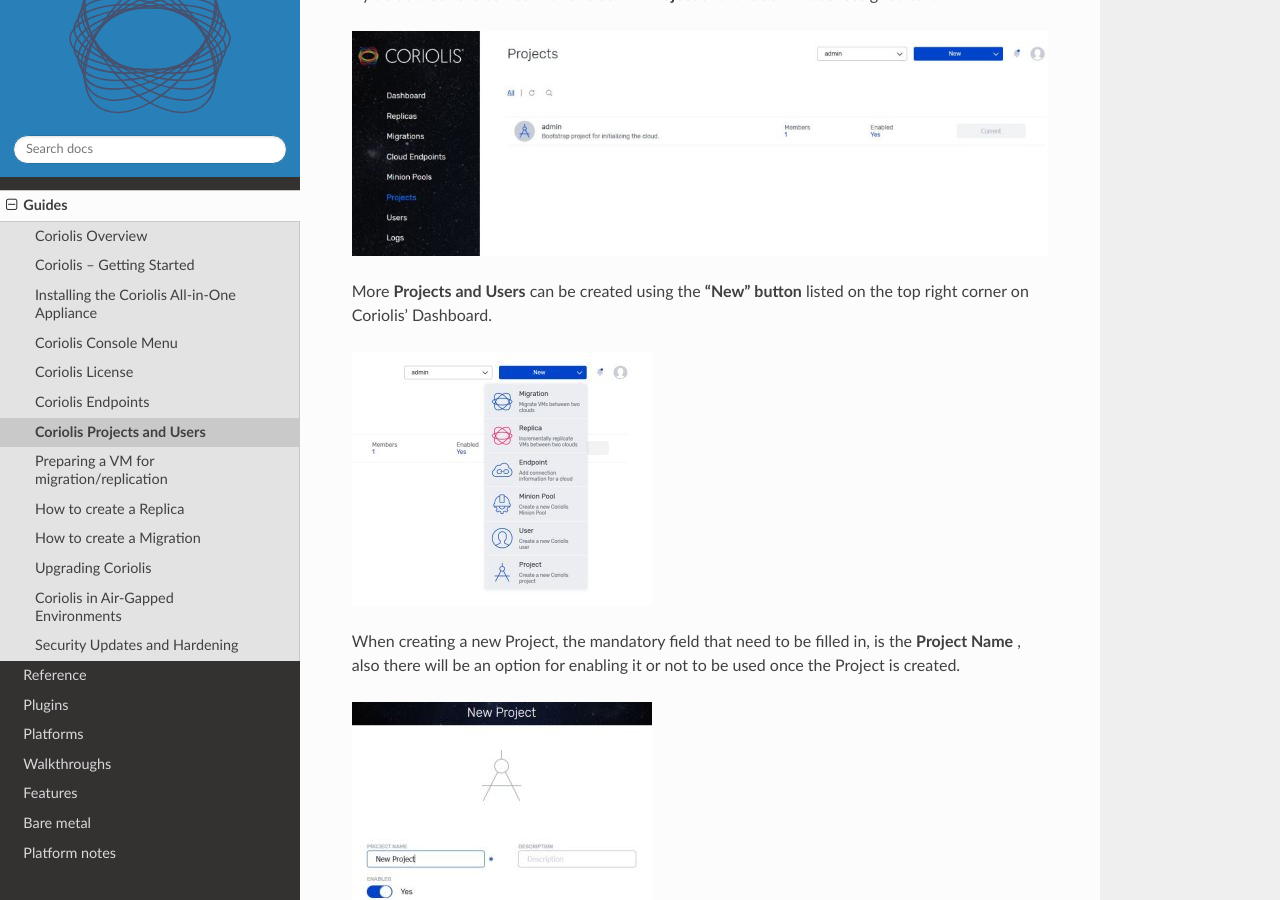
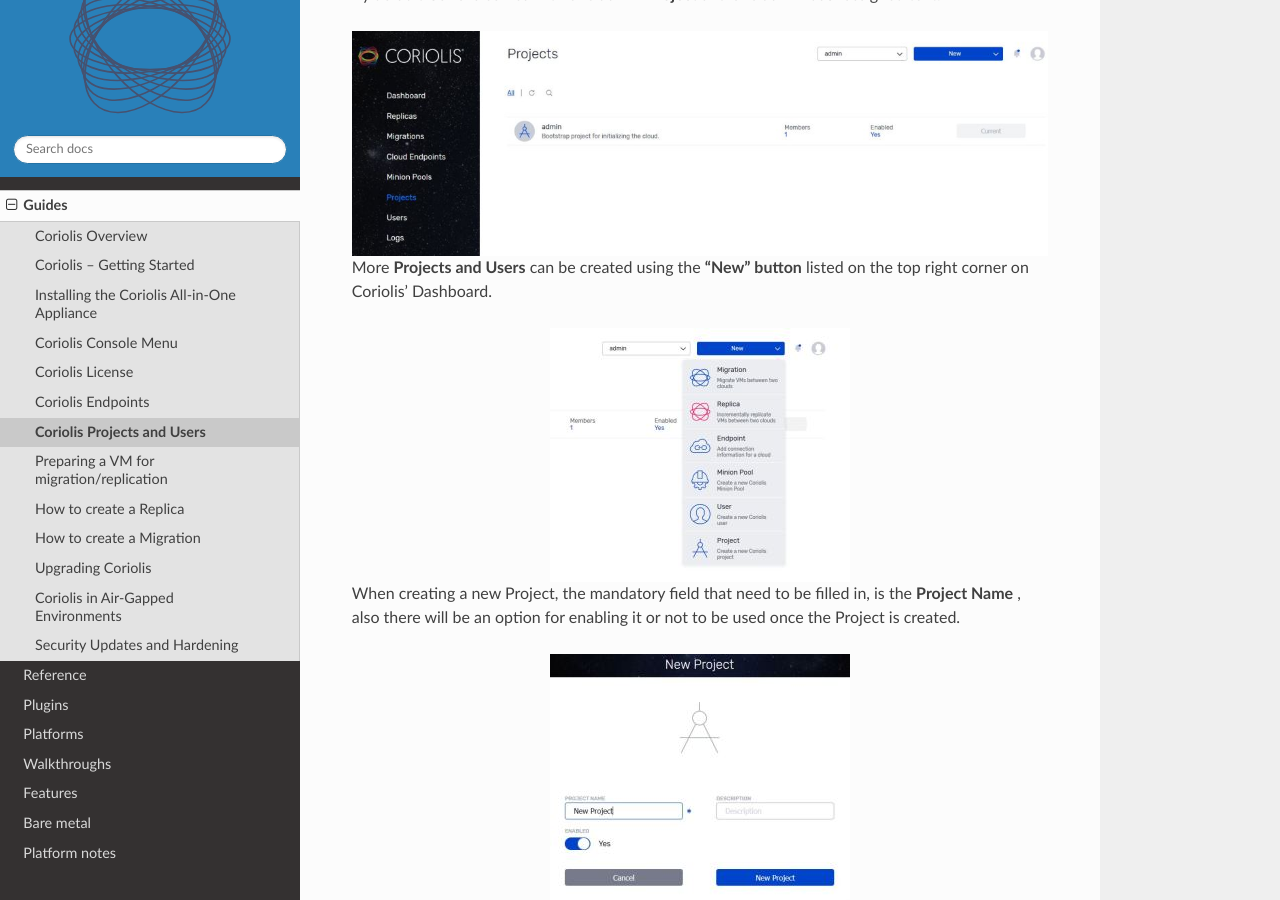
Before and after one commit to cloudbase/coriolis-docs, a Sphinx documentation site: the page built from source/guides/coriolis-projects-and-users.md, in a window 1280 px wide and 900 px high, scrolled down 417 px. Built offline with Sphinx 7.4.7 and the Read the Docs theme 3.1.0, drawn with Linux system fonts in a browser that asks for light colours.

Commit message:
Fix image alignment and resolution

````diff
--- a/source/guides/coriolis-projects-and-users.md
+++ b/source/guides/coriolis-projects-and-users.md
@@ -15,19 +15,31 @@
 
 By default Coriolis comes with one **admin Project** and one **admin user** assigned to it.
 
-![](_static/images/project.jpg)
+```{image} ../_static/images/project.jpg
+:align: center
+:alt: Coriolis projects list
+```
 
 More **Projects and Users** can be created using the **"New" button** listed on the top right corner on Coriolis' Dashboard.
 
-![](_static/images/new-pu.jpg)
+```{image} ../_static/images/new-pu.jpg
+:align: center
+:alt: New button for projects and users
+```
 
 When creating a new Project, the mandatory field that need to be filled in, is the **Project Name** , also there will be an option for enabling it or not to be used once the Project is created.
 
-![](_static/images/new-project-1.2.jpg)
+```{image} ../_static/images/new-project-1.2.jpg
+:align: center
+:alt: New project form
+```
 
 When creating a new User, the mandatory fields that need to be filled in, will be the **Username** , a **Password** for the new user and select the **Primary Project** for the new user. There will also be the option to have the user as enabled or not once it is created.
 
-![](_static/images/new-user.jpg)
+```{image} ../_static/images/new-user.jpg
+:align: center
+:alt: New user form
+```
 
 Once the Projects and Users are created, **further management** can be performed by **selecting the Project/User** from the Dashboard.
 
@@ -47,4 +59,12 @@
   * Project membership can be changed
   * user can be removed
 
-![](_static/images/edit-project.jpg) ![](_static/images/edit-users-1.2.jpg)
+```{image} ../_static/images/edit-project.jpg
+:align: center
+:alt: Edit project
+```
+
+```{image} ../_static/images/edit-users-1.2.jpg
+:align: center
+:alt: Edit user
+```
````
Also changed, not shown: source/_static/images/edit-project.jpg, source/_static/images/edit-users-1.2.jpg.
